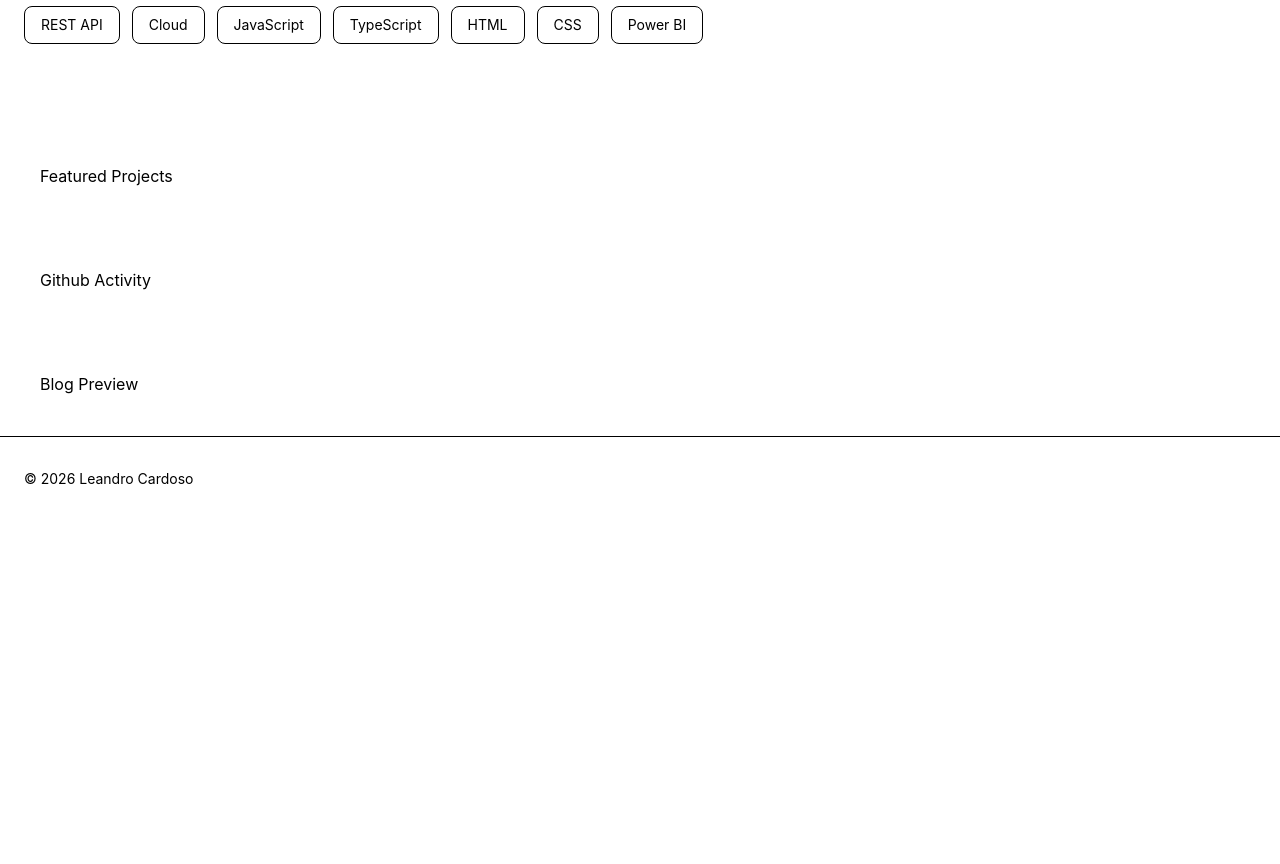
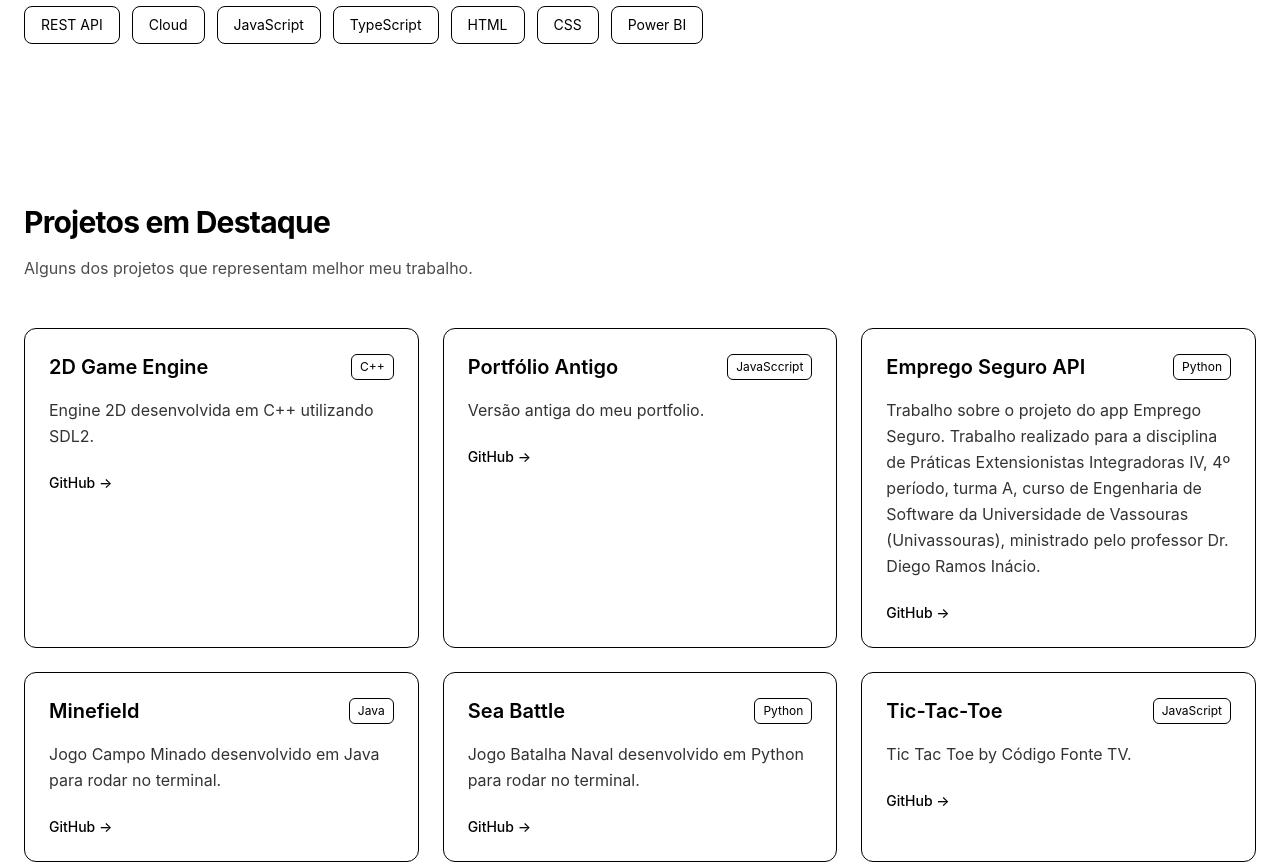
Before and after one commit to Leandro-Cardoso/portfolio, a Nuxt app: page / in a window 1280 px wide. Shown: the part 1020-1884 px from the top of the page. Before the commit the page ends 1541 px from the top, so only its background shows below. Built offline with nearby package versions, Linux system fonts and the light colour scheme.

Commit message:
Projetos em destaque basico

```diff
--- a/app/components/home/FeaturedProjects.vue
+++ b/app/components/home/FeaturedProjects.vue
@@ -1,5 +1,84 @@
 <template>
-  <section class="p-10">
-    Featured Projects
+  <section
+    id="projects"
+    class="mx-auto max-w-7xl px-6 py-20"
+  >
+    <div class="mb-12">
+      <h2
+        class="mb-4 text-3xl font-bold tracking-tight"
+      >
+        Projetos em Destaque
+      </h2>
+
+      <p class="opacity-70">
+        Alguns dos projetos que representam melhor meu trabalho.
+      </p>
+    </div>
+
+    <div
+      class="grid gap-6 md:grid-cols-2 xl:grid-cols-3"
+    >
+      <SharedProjectCard
+        v-for="project in projects"
+        :key="project.title"
+        :title="project.title"
+        :description="project.description"
+        :language="project.language"
+        :repository-url="project.repositoryUrl"
+      />
+    </div>
   </section>
 </template>
+
+<script setup lang="ts">
+// Projetos pinados no GitHub
+const projects = [
+  {
+    title: "2D Game Engine",
+    description:
+      "Engine 2D desenvolvida em C++ utilizando SDL2.",
+    language: "C++",
+    repositoryUrl: "https://github.com/Leandro-Cardoso/2d-game-engine/",
+  },
+
+  {
+    title: "Portfólio Antigo",
+    description:
+      "Versão antiga do meu portfolio.",
+    language: "JavaSccript",
+    repositoryUrl: "https://github.com/Leandro-Cardoso/DEV",
+  },
+
+  {
+    title: "Emprego Seguro API",
+    description:
+      "Trabalho sobre o projeto do app Emprego Seguro. Trabalho realizado para a disciplina de Práticas Extensionistas Integradoras IV, 4º período, turma A, curso de Engenharia de Software da Universidade de Vassouras (Univassouras), ministrado pelo professor Dr. Diego Ramos Inácio.",
+    language: "Python",
+    repositoryUrl: "https://github.com/Leandro-Cardoso/Emprego-Seguro-api",
+  },
+
+  {
+    title: "Minefield",
+    description:
+      "Jogo Campo Minado desenvolvido em Java para rodar no terminal.",
+    language: "Java",
+    repositoryUrl: "https://github.com/Leandro-Cardoso/GAME-Minefield-Java",
+  },
+
+  {
+    title: "Sea Battle",
+    description:
+      "Jogo Batalha Naval desenvolvido em Python para rodar no terminal.",
+    language: "Python",
+    repositoryUrl: "https://github.com/Leandro-Cardoso/GAME-Sea-Battle-CMD",
+  },
+
+  {
+    title: "Tic-Tac-Toe",
+    description:
+      "Tic Tac Toe by Código Fonte TV.",
+    language: "JavaScript",
+    repositoryUrl: "https://github.com/Leandro-Cardoso/tic-tac-toe",
+  },
+]
+</script>
--- /dev/null
+++ b/app/components/shared/ProjectCard.vue
@@ -0,0 +1,52 @@
+<template>
+  <article
+    class="rounded-xl border p-6 transition-all hover:-translate-y-1 hover:shadow-lg"
+  >
+    <div class="mb-4 flex items-center justify-between">
+      <h3 class="text-xl font-semibold">
+        {{ title }}
+      </h3>
+
+      <span
+        class="rounded-md border px-2 py-1 text-xs"
+      >
+        {{ language }}
+      </span>
+    </div>
+
+    <p
+      class="mb-6 leading-relaxed opacity-80"
+    >
+      {{ description }}
+    </p>
+
+    <div class="flex gap-4">
+      <a
+        :href="repositoryUrl"
+        target="_blank"
+        class="text-sm font-medium hover:underline"
+      >
+        GitHub →
+      </a>
+
+      <a
+        v-if="projectUrl"
+        :href="projectUrl"
+        target="_blank"
+        class="text-sm font-medium hover:underline"
+      >
+        Demo →
+      </a>
+    </div>
+  </article>
+</template>
+
+<script setup lang="ts">
+defineProps<{
+  title: string
+  description: string
+  language: string
+  repositoryUrl: string
+  projectUrl?: string
+}>()
+</script>
```
